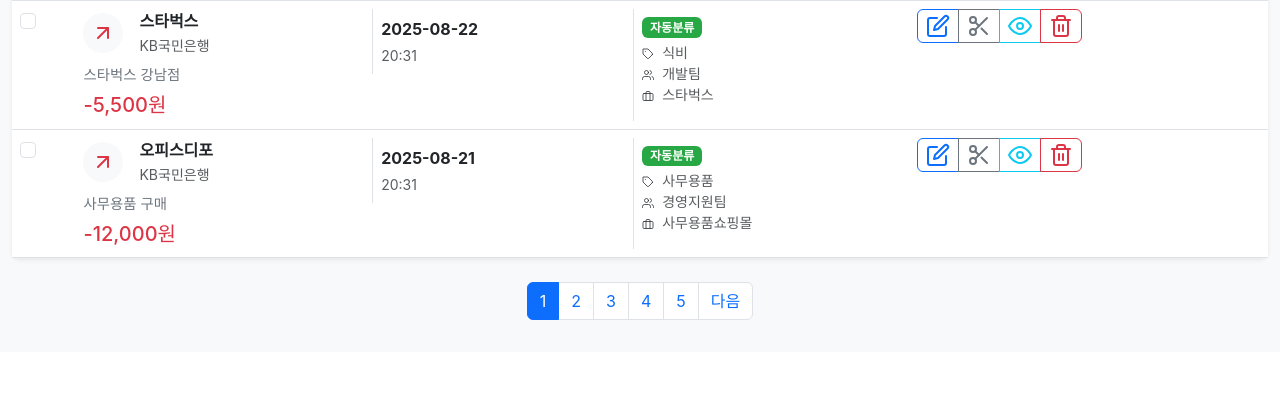
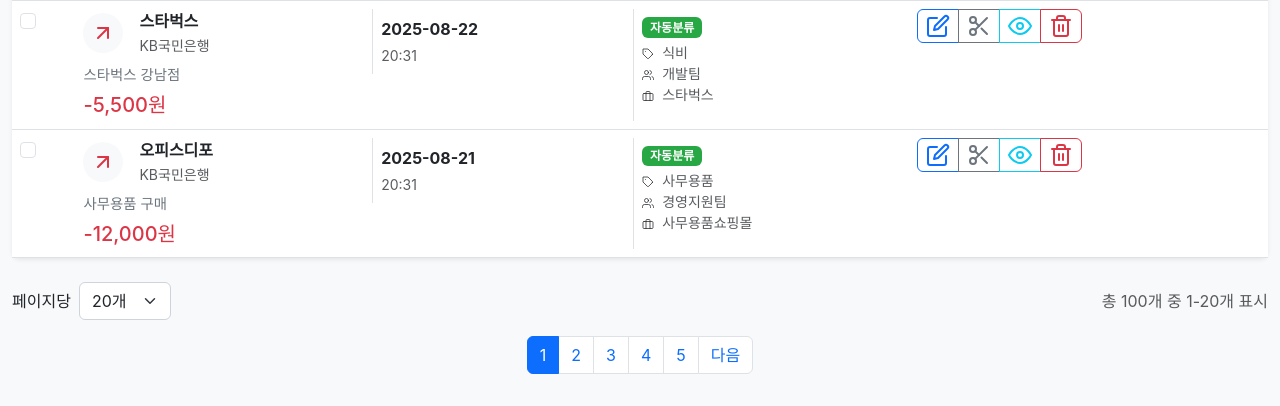
Before and after one commit to BappyMustafiz/fin-flow-korea, a Flask app: page /transactions in a window 1280 px wide. Shown: the part 2724-3130 px from the top of the page. Before the commit the page ends 3044 px from the top, so only its background shows below. Run offline with Flask 3, Linux system fonts and the light colour scheme; a user stored in the database is signed in; data comes from the database, SQL or seed files in the repository.

Commit message:
Add ability to select number of transactions displayed per page
Update transaction view to allow users to select the number of transactions displayed on a page, with options for 10, 20, 25, 50, or 100 items. The backend logic in `routes.py` is modified to accept and validate the `per_page` parameter, defaulting to 20. The frontend template `templates/transactions.html` includes a new dropdown for this selection and JavaScript to handle the page update.

Replit-Commit-Author: Agent
Replit-Commit-Session-Id: 49c2422b-c4ec-4699-8c39-1613e6d0f652
Replit-Commit-Checkpoint-Type: full_checkpoint
Replit-Commit-Screenshot-Url: https://storage.googleapis.com/screenshot-production-us-central1/aa08e5f1-68c4-4712-a019-15a843020e4e/49c2422b-c4ec-4699-8c39-1613e6d0f652/tXyr6qY

```diff
--- a/routes.py
+++ b/routes.py
@@ -512,7 +512,11 @@ def refresh_connection(consent_id):
 def transactions():
     """거래 내역 관리"""
     page = request.args.get('page', 1, type=int)
-    per_page = 20
+    per_page = request.args.get('per_page', 20, type=int)
+
+    # per_page 값 검증 (10, 20, 25, 50, 100만 허용)
+    if per_page not in [10, 20, 25, 50, 100]:
+        per_page = 20
 
     # 필터 파라미터
     status = request.args.get('status', '')
@@ -536,7 +540,6 @@ def transactions():
     if search:
         # 대소문자 구분 없는 검색을 위해 ilike 사용
         search_pattern = f'%{search.strip()}%'
-        print(f"검색어: '{search}', 패턴: '{search_pattern}'")  # 디버그 로그
 
         # 업체, 거래처, 거래내용에서 검색
         query = query.filter(
@@ -546,9 +549,6 @@ def transactions():
                 Transaction.vendor.has(Vendor.name.ilike(search_pattern))  # 업체명
             )
         )
-        # 검색된 거래 수를 로그로 출력
-        search_count = query.count()
-        print(f"검색된 거래 수: {search_count}")  # 디버그 로그
 
     # 페이지네이션
     transactions_page = query.order_by(desc(Transaction.transaction_date)).paginate(
@@ -579,7 +579,8 @@ def transactions():
                              'department_id': department_id,
                              'category_id': category_id,
                              'account_id': account_id,
-                             'search': search
+                             'search': search,
+                             'per_page': per_page
                          })
 
 @app.route('/transaction/<int:transaction_id>/details', methods=['GET'])
--- a/templates/transactions.html
+++ b/templates/transactions.html
@@ -463,6 +463,25 @@
 {% if pagination and pagination.pages > 1 %}
 <div class="row mt-4">
     <div class="col-12">
+        <div class="d-flex justify-content-between align-items-center mb-3">
+            <!-- Per Page Selection -->
+            <div class="d-flex align-items-center">
+                <label for="perPageSelect" class="form-label me-2 mb-0">페이지당</label>
+                <select class="form-select" id="perPageSelect" onchange="changePerPage()" style="width: auto;">
+                    <option value="10" {% if current_filters.per_page == 10 %}selected{% endif %}>10개</option>
+                    <option value="20" {% if current_filters.per_page == 20 %}selected{% endif %}>20개</option>
+                    <option value="25" {% if current_filters.per_page == 25 %}selected{% endif %}>25개</option>
+                    <option value="50" {% if current_filters.per_page == 50 %}selected{% endif %}>50개</option>
+                    <option value="100" {% if current_filters.per_page == 100 %}selected{% endif %}>100개</option>
+                </select>
+            </div>
+
+            <!-- Page Info -->
+            <div class="text-muted">
+                총 {{ pagination.total }}개 중 {{ (pagination.page-1) * pagination.per_page + 1 }}-{{ [pagination.page * pagination.per_page, pagination.total]|min }}개 표시
+            </div>
+        </div>
+
         <nav aria-label="거래 내역 페이지네이션">
             <ul class="pagination justify-content-center">
                 {% if pagination.has_prev %}
@@ -1217,5 +1236,19 @@ document.getElementById('addTransactionModal').addEventListener('show.bs.modal',
     document.getElementById('counterparty_type').value = 'existing';
     updateCounterpartyField();
 });
+
+// 페이지당 항목 수 변경 함수
+function changePerPage() {
+    const perPageSelect = document.getElementById('perPageSelect');
+    const perPage = perPageSelect.value;
+
+    // 현재 URL 파라미터 가져오기
+    const urlParams = new URLSearchParams(window.location.search);
+    urlParams.set('per_page', perPage);
+    urlParams.set('page', '1'); // 첫 번째 페이지로 초기화
+
+    // 새 URL로 이동
+    window.location.search = urlParams.toString();
+}
 </script>
 {% endblock %}
```
